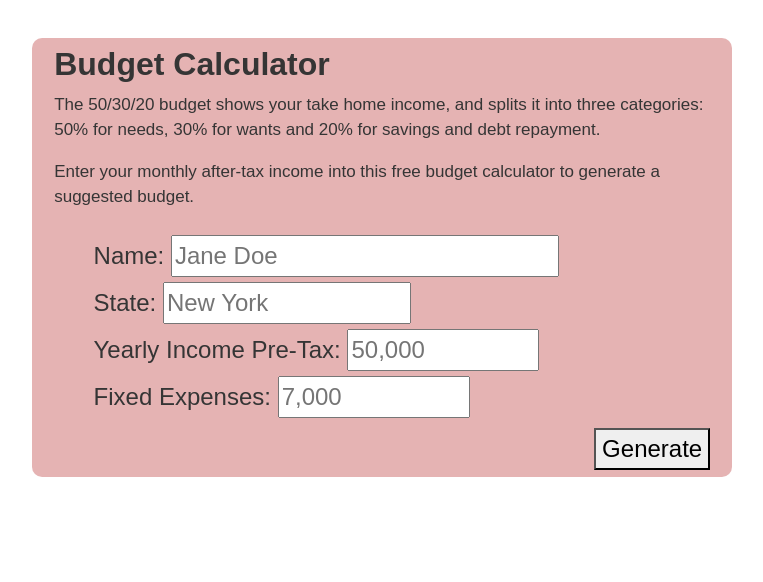
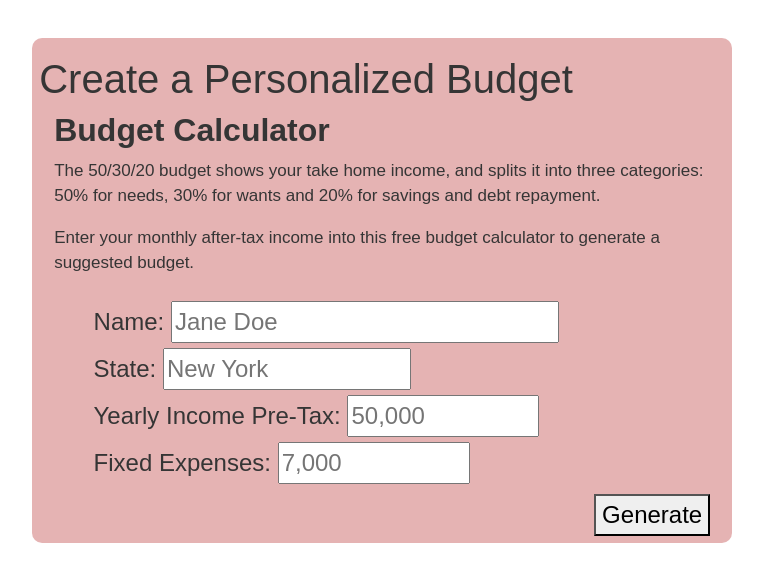
Before and after one commit to marianamaher/budgie, a Flask app: page /budgetPage in a window 1280 px wide. Shown: the part 56-638 px from the top of the page, without its empty margins (275-1038 px from the left). Run offline with Flask 2, Linux system fonts and the light colour scheme; some libraries are stand-ins or nearby versions; some web fonts are replaced.

Commit message:
Update budget.html

```diff
--- a/templates/budget.html
+++ b/templates/budget.html
@@ -8,6 +8,9 @@
 ></script>
 
 <div class="row budgetCalculatorContainer">
+  <header>
+    <h1 id="BudgetTitle">Create a Personalized Budget</h1>
+  </header>
   <div class="col-sm">
     <div>
       <h2><b>Budget Calculator</b></h2>
```
